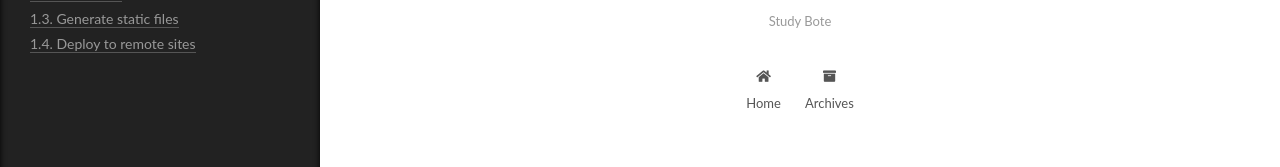
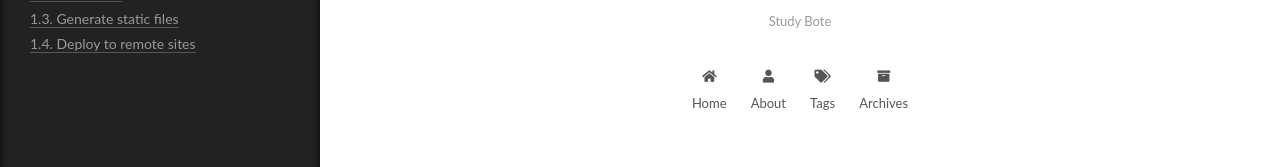
Before and after one commit to wuliZhaoch/wuliZhaoch.github.io, a plain HTML site: page 2020/05/03/hello-world/index.html in a window 1280 px wide. Shown: the part 140-307 px from the top of the page. Drawn offline with Linux system fonts and the light colour scheme.

Commit message:
Site updated: 2020-05-04 16:42:05

```diff
--- a/2020/05/03/hello-world/index.html
+++ b/2020/05/03/hello-world/index.html
@@ -116,6 +116,16 @@
         <li class="menu-item menu-item-home">
 
     <a href="/" rel="section"><i class="fa fa-home fa-fw"></i>Home</a>
+
+  </li>
+        <li class="menu-item menu-item-about">
+
+    <a href="/about/" rel="section"><i class="fa fa-user fa-fw"></i>About</a>
+
+  </li>
+        <li class="menu-item menu-item-tags">
+
+    <a href="/tags/" rel="section"><i class="fa fa-tags fa-fw"></i>Tags</a>
 
   </li>
         <li class="menu-item menu-item-archives">
```
Also changed, not shown: archives/2020/05/index.html (+10 -0 lines), archives/2020/index.html (+10 -0 lines), archives/index.html (+10 -0 lines), index.html (+10 -0 lines).
